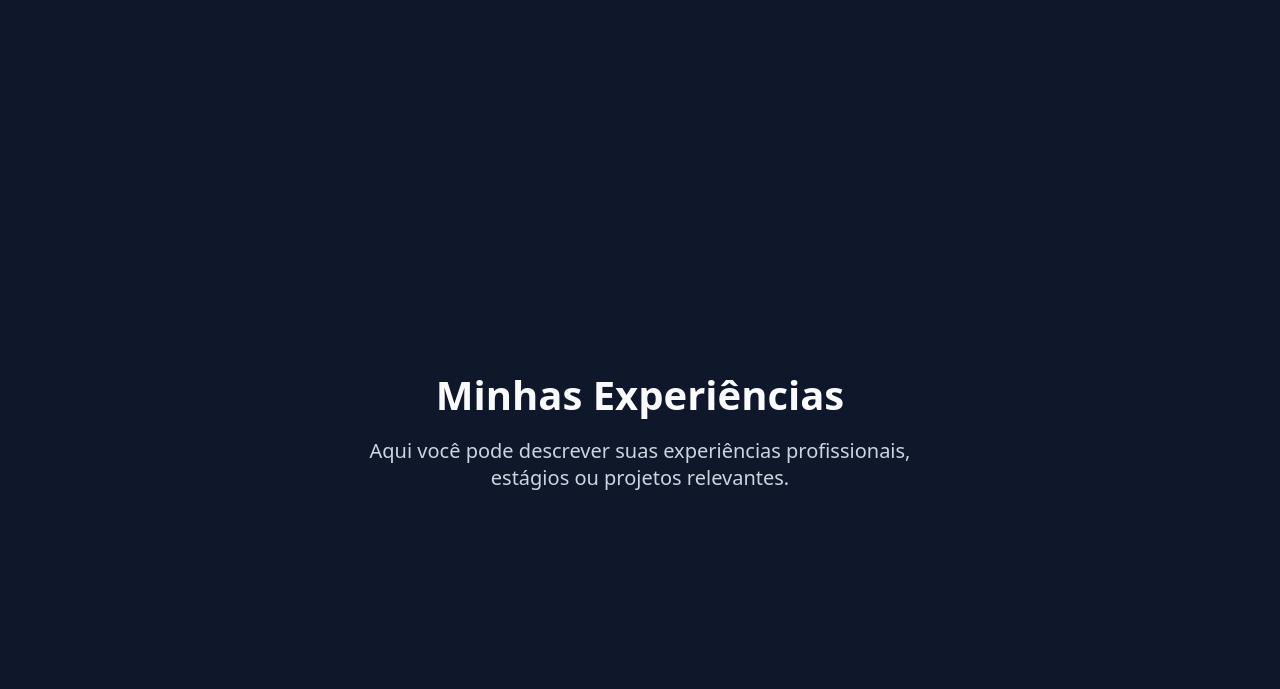
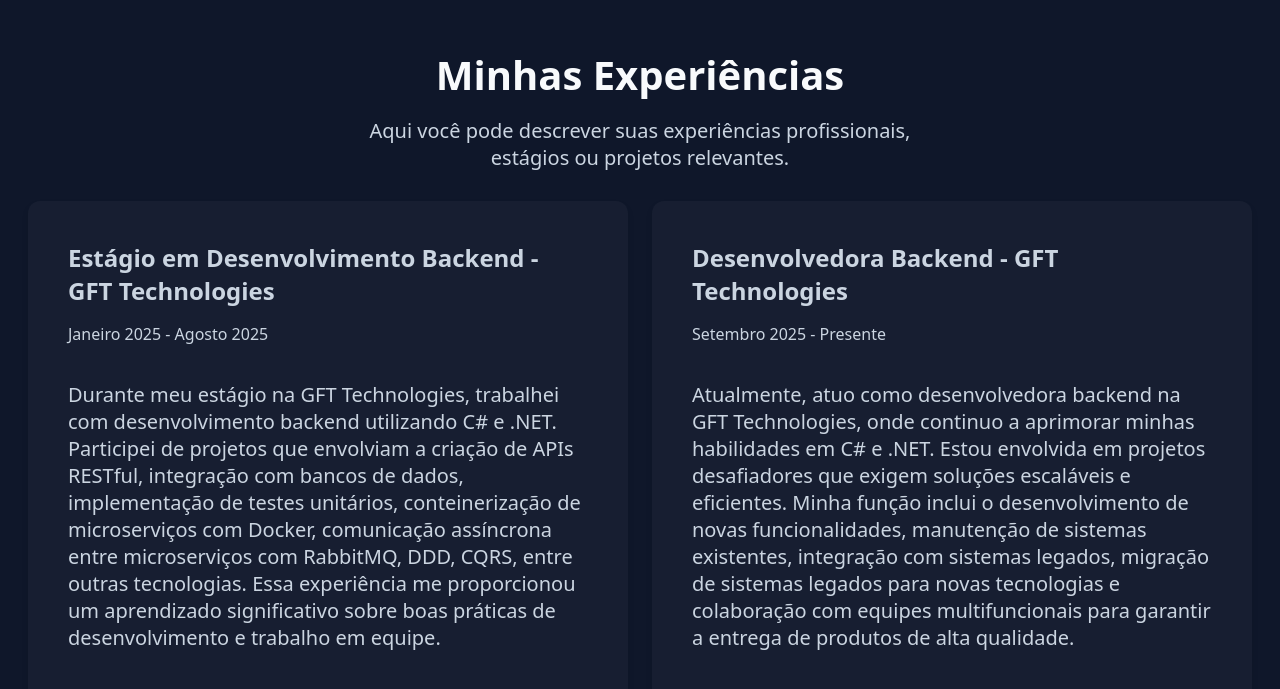
Before and after one commit to MaluAbrami/meu-portfolio, a React (Vite) app: page / in a window 1280 px wide. Shown: the part 1581-2270 px from the top of the page. Built offline with nearby package versions, Linux system fonts and the light colour scheme.

Commit message:
feat: adicionando cards com experiências sobre minha carreira profissional

```diff
--- a/src/pages/Experiences.tsx
+++ b/src/pages/Experiences.tsx
@@ -25,13 +25,91 @@
     margin: 0 20px;
 `;
 
+const ExperienceCard = styled.div`
+    background: rgba(255, 255, 255, 0.03);
+    border-radius: 12px;
+    padding: 20px;
+    margin: 10px 0;
+    width: 100%;
+    max-width: 600px;
+    min-height: 600px;
+    text-align: left;
+    display: flex;
+    flex-direction: column;
+    justify-content: start;
+    box-shadow: 0 4px 6px rgba(0, 0, 0, 0.1);
+    gap: 10px;
+`;
+
+const SubTitle = styled.h2`
+    font-size: 1.5rem;
+    font-weight: bold;
+    color: ${theme.colors.textSecondary};
+    margin: 0 20px;
+`;
+
+const ExperienceTimeDescription = styled.p`
+    font-size: 1rem;
+    font-weight: italic;
+    color: ${theme.colors.textSecondary};
+    margin: 0 20px;
+`;
+
+const CardsContainer = styled.div`
+    display: flex;
+    flex-direction: row;
+    align-items: center;
+    justify-content: center;
+    width: 100%;
+    padding: 0 16px;
+    gap: 24px;
+    margin-top: 20px;
+`;
+
+const ExperienceTitleContainer = styled.div`
+    display: flex;
+    flex-direction: column;
+    justify-content: start;
+    width: 100%;
+    height: 100px;
+    gap: 16px;
+    margin-top: 20px;
+    margin-bottom: 30px;
+`;
+
 const Experiences: React.FC<{ id: string }> = ({ id }) => {
   return (
     <Container id={id}>
-      <Title>Minhas Experiências</Title>
-      <Descriptions>
-        Aqui você pode descrever suas experiências profissionais, estágios ou projetos relevantes.
-      </Descriptions>
+        <Title>Minhas Experiências</Title>
+        <Descriptions>
+            Aqui você pode descrever suas experiências profissionais, estágios ou projetos relevantes.
+        </Descriptions>
+
+        <CardsContainer>
+            <ExperienceCard>
+                <ExperienceTitleContainer>
+                    <SubTitle>Estágio em Desenvolvimento Backend - GFT Technologies</SubTitle>
+                    <ExperienceTimeDescription>
+                        Janeiro 2025 - Agosto 2025
+                    </ExperienceTimeDescription>
+                </ExperienceTitleContainer>
+                <Descriptions>
+                    Durante meu estágio na GFT Technologies, trabalhei com desenvolvimento backend utilizando C# e .NET. Participei de projetos que envolviam a criação de APIs RESTful, integração com bancos de dados, implementação de testes unitários, conteinerização de microserviços com Docker, comunicação assíncrona entre microserviços com RabbitMQ, DDD, CQRS, entre outras tecnologias. Essa experiência me proporcionou um aprendizado significativo sobre boas práticas de desenvolvimento e trabalho em equipe.
+                </Descriptions>
+            </ExperienceCard>
+
+            <ExperienceCard>
+                <ExperienceTitleContainer>
+                    <SubTitle>Desenvolvedora Backend - GFT Technologies</SubTitle>
+                    <ExperienceTimeDescription>
+                        Setembro 2025 - Presente
+                    </ExperienceTimeDescription>
+                </ExperienceTitleContainer>
+                <Descriptions>
+                    Atualmente, atuo como desenvolvedora backend na GFT Technologies, onde continuo a aprimorar minhas habilidades em C# e .NET. Estou envolvida em projetos desafiadores que exigem soluções escaláveis e eficientes. Minha função inclui o desenvolvimento de novas funcionalidades, manutenção de sistemas existentes, integração com sistemas legados, migração de sistemas legados para novas tecnologias e colaboração com equipes multifuncionais para garantir a entrega de produtos de alta qualidade.
+                </Descriptions>
+            </ExperienceCard>
+        </CardsContainer>
     </Container>
   );
 };
```
